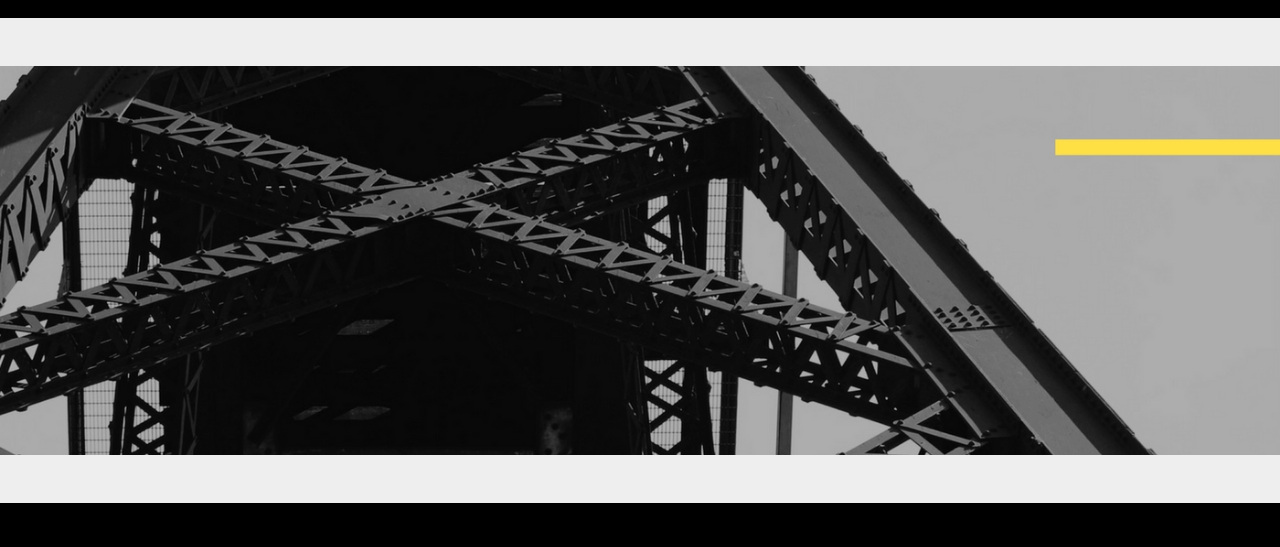
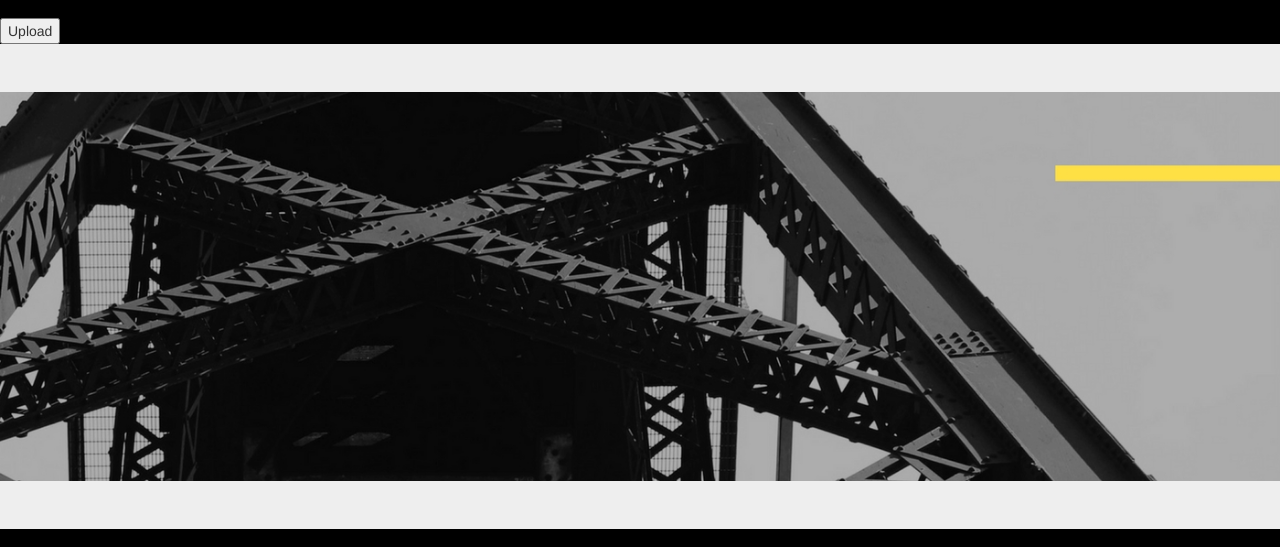
Before and after one commit to Ifidon/Simple-Site, a plain HTML site: page index.html in a window 1280 px wide. Shown: the part 68-615 px from the top of the page. Drawn offline with Linux system fonts and the light colour scheme.

Commit message:
Update index.html

```diff
--- a/index.html
+++ b/index.html
@@ -31,6 +31,10 @@
 		</div>
 	</nav>
 </heade>
+<div class="form-group">
+	<form class="form-control>
+		     <input type="file" class="form-control"></input>
+			<input type="submit" value="Upload">
 <div class="jumbotron"><img src="images/jumbotron.jpg" class="img-responsive"></div>
 <div class="container">
 	<div class="row">
```
